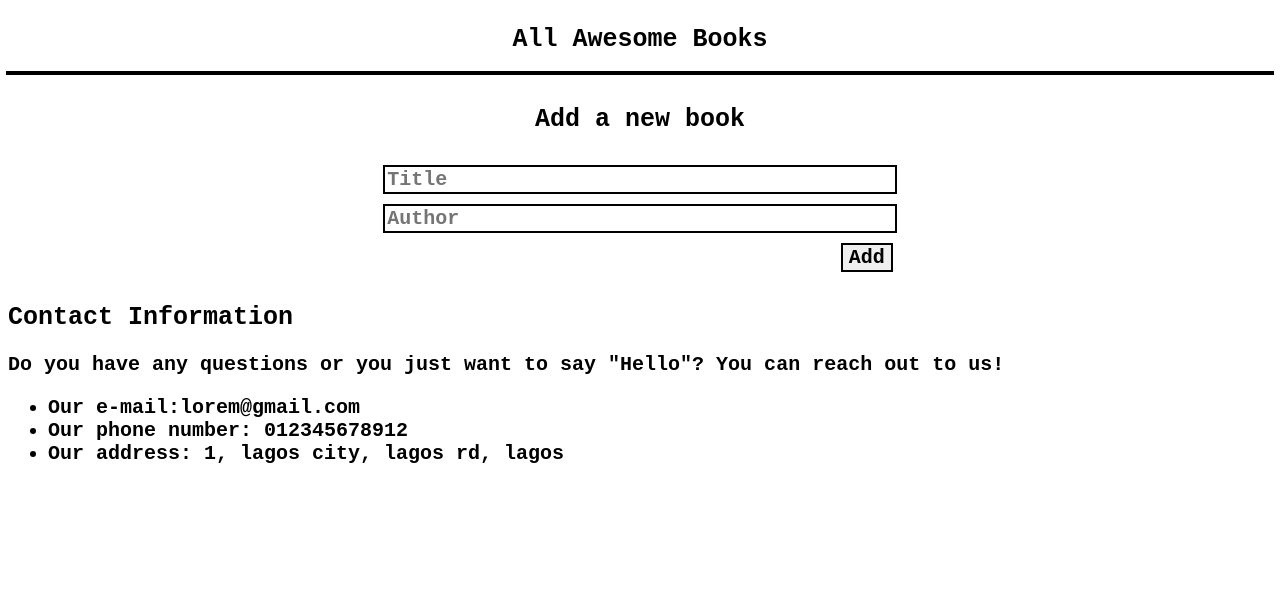
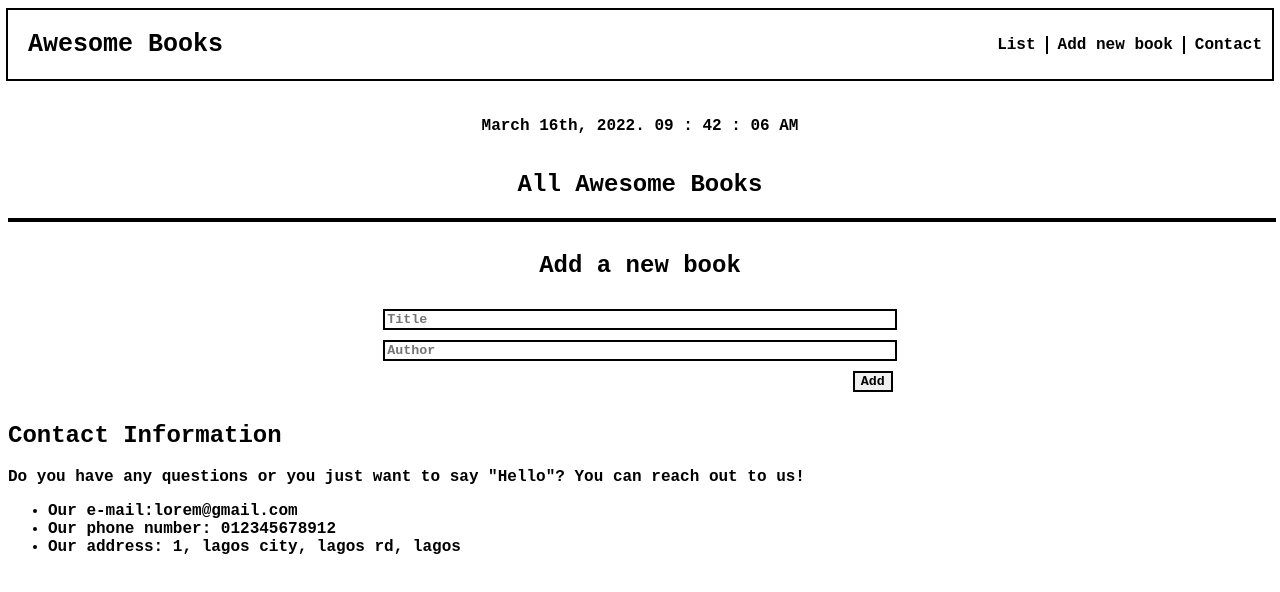
Before and after one commit to olawalecoder/awesomebooks, a website: page index.html in a window 1280 px wide. Drawn offline with Linux system fonts and the light colour scheme.

Commit message:
Add navigation

```diff
--- a/index.html
+++ b/index.html
@@ -10,10 +10,26 @@
 <body>
 
   <div class="container">
-    <h1> All Awesome Books</h1>
+    <header>
+      <h1>Awesome Books</h1>
+      <nav>
+        <ul class="navigation">
+          <li id="list">List</li>
+          <li id="add-new">Add new book</li>
+          <li id="contact-info">Contact</li>
+        </ul>
+      </nav>
+    </header>
+    <div>
+      <p class="date"></p>
+    </div>
 
-    <div class="booklist">
-    </div>
+    <section class="booklist">
+      <h2>All Awesome Books</h2>
+      <div class="books">
+
+      </div>
+    </section>
 
     <form class="addbooks">
       <h2>Add a new book</h2>
@@ -38,5 +54,6 @@
   </section>
 
   <script src="app.js"></script>
+  <script src="date.js"></script>
 </body>
 </html>
--- a/style.css
+++ b/style.css
@@ -1,10 +1,42 @@
 * {
   box-sizing: content-box;
-  font-size: 20px;
   font-family: 'Courier New', Courier, monospace;
   font-weight: bold;
 }
+header {
+  display: flex;
+  width: 100%;
+  justify-content: space-between;
+  border: 2px solid black;
+  align-items: center;
+  margin-bottom: 20px;
+  padding: 20px 0;
+}
+h1 {
+  font-size: 25px;
+  margin: 0 0 0 20px;
+}
 
+.navigation {
+  display: grid;
+  grid-template-columns: 1fr 1fr 1fr;
+  list-style: none;
+  padding: 0;
+  margin: 0;
+  width: min-content;
+}
+.navigation > li {
+  border-right: 2px solid black;
+  width: max-content;
+  padding: 0 10px;
+}
+
+#contact-info {
+  border: none;
+}
+.focus {
+  color: green;
+}
 .container {
   display: flex;
   flex-direction: column;
@@ -24,8 +56,11 @@
 .list:nth-child(odd) {
   background-color: white;
 }
+.booklist {
+  width: 100%;
+}
 
-.booklist {
+.books {
   background: rgb(202, 201, 201);
   width: 100%;
   border: 2px solid black;
@@ -49,11 +84,6 @@
   border: 2px solid black;
 }
 
-h1,
-h2 {
-  font-size: 25px;
-}
-
 .remove,
 .add {
   border: 2px solid black;
```
